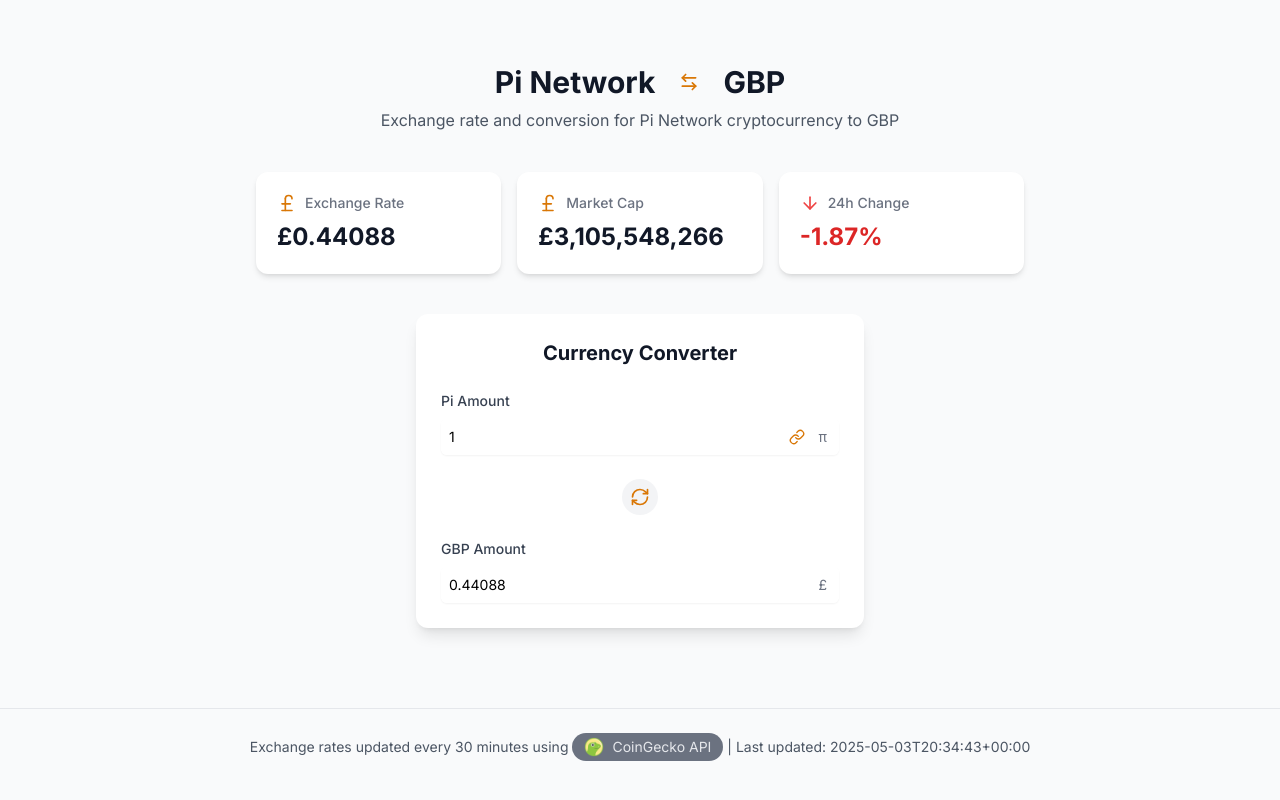
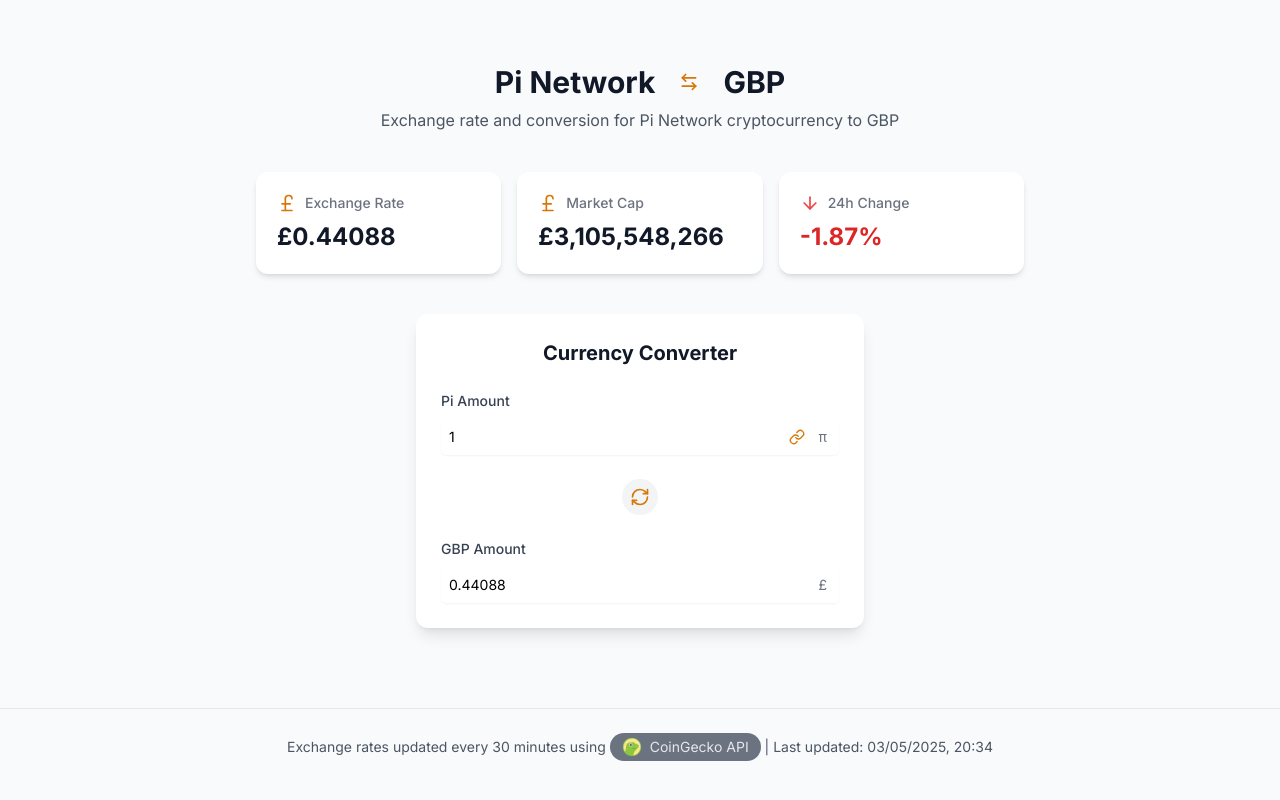
Before and after one commit to trossr32/pi-network-gbp, a React (Vite) app: page / in a window 1280 px wide. Built offline with nearby package versions, Linux system fonts and the light colour scheme.

Commit message:
Update App.tsx

```diff
--- a/src/App.tsx
+++ b/src/App.tsx
@@ -103,7 +103,17 @@
             CoinGecko API
           </a>
           &nbsp;| Last updated:{' '}
-          {config?.lastUpdated}
+          {(config?.lastUpdated
+            ? new Date(config.lastUpdated).toLocaleString("en-GB", {
+                day: "2-digit",
+                month: "2-digit",
+                year: "numeric",
+                hour: "2-digit",
+                minute: "2-digit",
+                hour12: false,
+              })
+            : ''
+          )}
         </div>
       </footer>
     </div>
```
